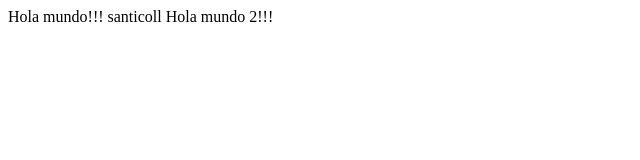
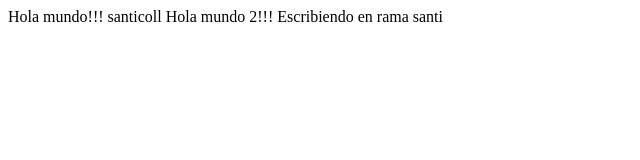
Before and after one commit to Santiago-Collaud/proyecto_1, a plain HTML site: page index.html in a window 1280 px wide. Shown: the whole page, without its empty margins (0-640 px from the left). Drawn offline with Linux system fonts and the light colour scheme.

Commit message:
rama santi

```diff
--- a/index.html
+++ b/index.html
@@ -9,5 +9,6 @@
     Hola mundo!!!
     santicoll
     Hola mundo 2!!!
+    Escribiendo en rama santi
 </body>
 </html>
```
